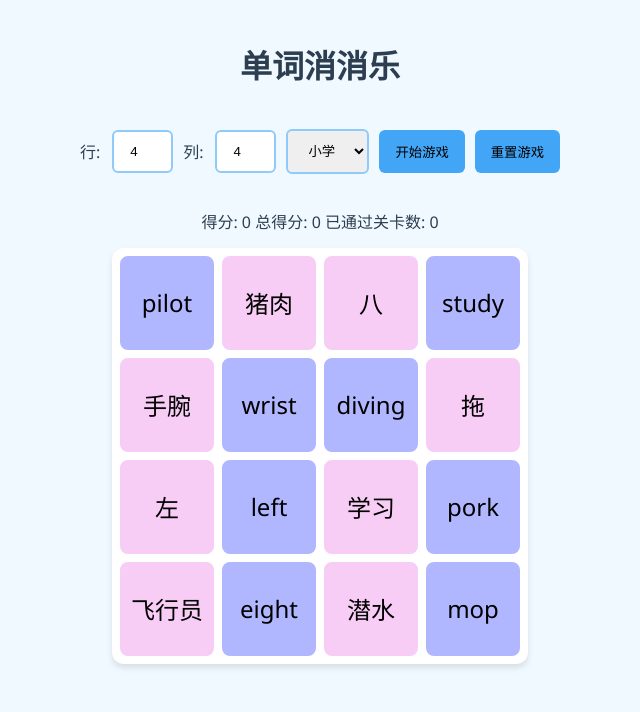
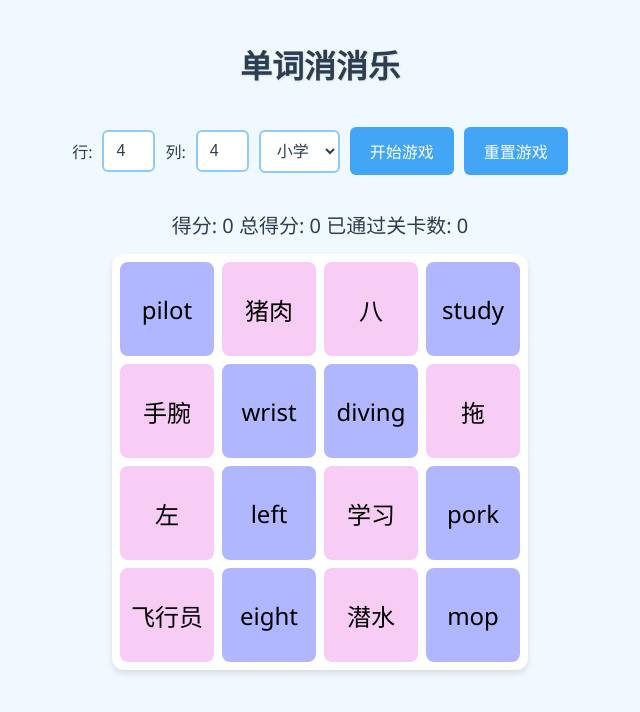
Before and after one commit to wooyeewoo11w/word-matching, a plain HTML site: page index.html in a window 1280 px wide. Shown: the whole page, without its empty margins (320-960 px from the left). Drawn offline with Linux system fonts and the light colour scheme.

Commit message:
update word-matching

```diff
--- a/index.html
+++ b/index.html
@@ -69,25 +69,52 @@
         }
         .info {
             margin: 15px 0;
-            font-size: 16px;
+            font-size: 20px;
             color: #2c3e50;
         }
-        input[type="number"] {
-            padding: 12px 16px;
+        .settings input[type="number"] {
+            padding: 10px 12px;
             border: 2px solid #90caf9;
             border-radius: 6px;
             width: 25px;
+            font-size: 16px;
+            color: #2c3e50;
+            background: #ffffff;
+            transition: border-color 0.3s ease;
         }
-        button {
-            padding: 12px 16px;
+
+        .settings input[type="number"]:focus {
+            border-color: #42a5f5;
+            outline: none;
+        }
+
+        .settings select {
+            padding: 10px 12px;
+            border: 2px solid #90caf9;
+            border-radius: 6px;
+            font-size: 16px;
+            color: #2c3e50;
+            background: #ffffff;
+            transition: border-color 0.3s ease;
+        }
+
+        .settings select:focus {
+            border-color: #42a5f5;
+            outline: none;
+        }
+
+        .settings button {
+            padding: 12px 20px;
             background: #42a5f5;
-            color white;
+            color: white;
             border: none;
             border-radius: 6px;
             cursor: pointer;
+            font-size: 16px;
             transition: background 0.2s;
         }
-        button:hover {
+
+        .settings button:hover {
             background: #2196f3;
         }
         select {
@@ -98,7 +125,15 @@
         .settings label {
             font-size: 16px;
             color: #2c3e50;
-            margin-right: 2px;
+            font-weight: 500; /* 中等粗细 */
+        }
+
+        h1 {
+            color: #2c3e50;
+            font-size: 32px;
+            margin-bottom: 20px;
+            font-weight: 600;
+            text-shadow: 1px 1px 2px rgba(0, 0, 0, 0.1);
         }
 
     </style>
```
